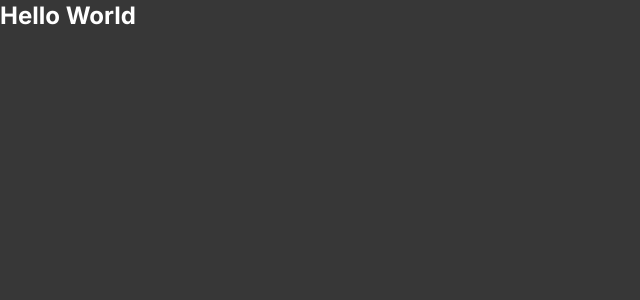
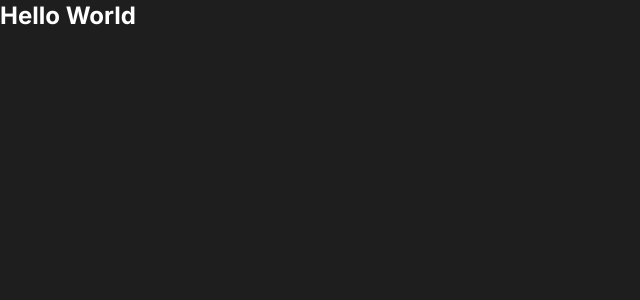
Before and after one commit to ArtanBajqinca/Portfolio-v2, a Next.js app: page / in a window 1280 px wide. Shown: the top 300 px of the page, without its empty margins (0-640 px from the left). Built offline with nearby package versions, Linux system fonts and the light colour scheme.

Commit message:
refactor: Update tailwind.config.js color values
Update the color values in the tailwind.config.js file to improve the overall design consistency and readability.

```diff
--- a/tailwind.config.js
+++ b/tailwind.config.js
@@ -18,7 +18,7 @@ module.exports = {
           30: '#7B7B7B',
           50: '#585858',
           90: '#141414',
-          800: '#373737',
+          800: '#1E1E1E',
         },
         orange: {
           50: '#FF814C',
```
